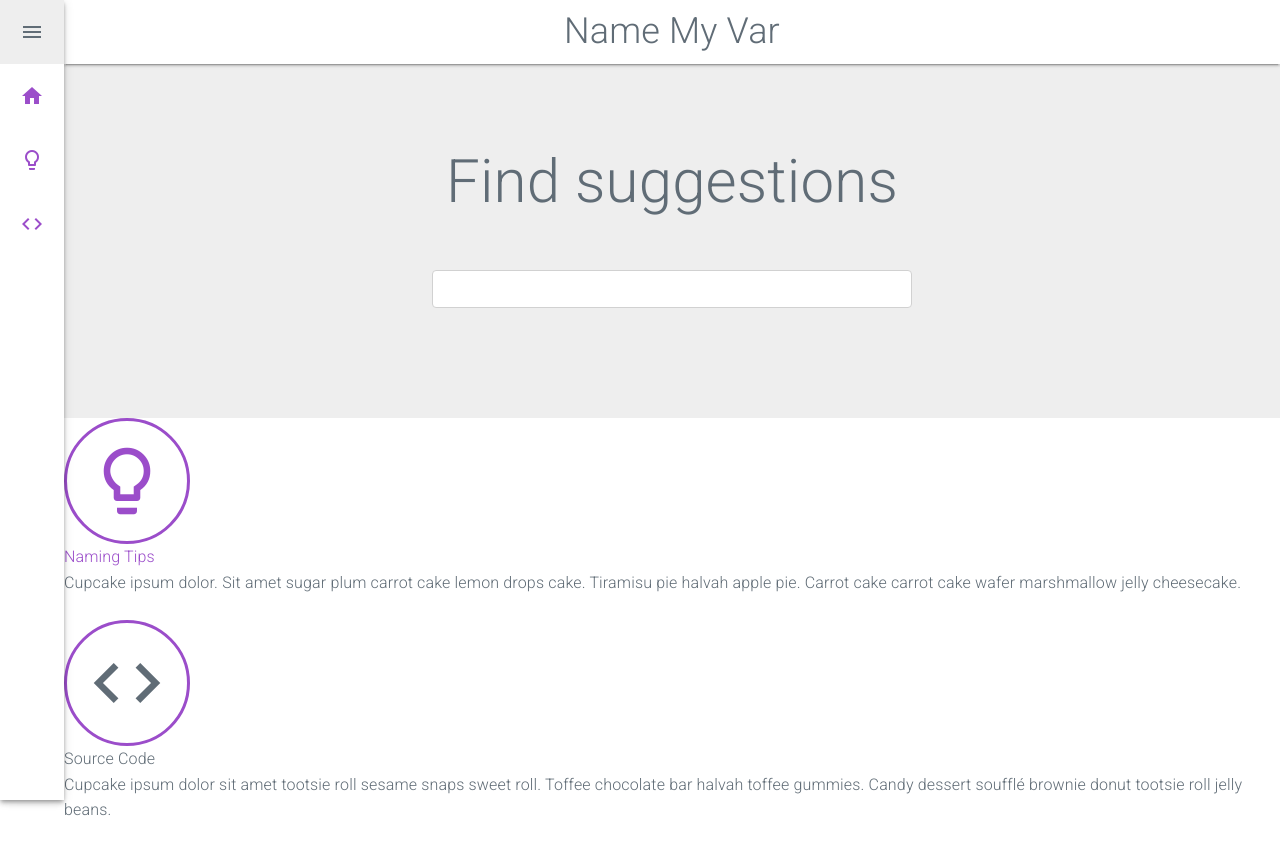
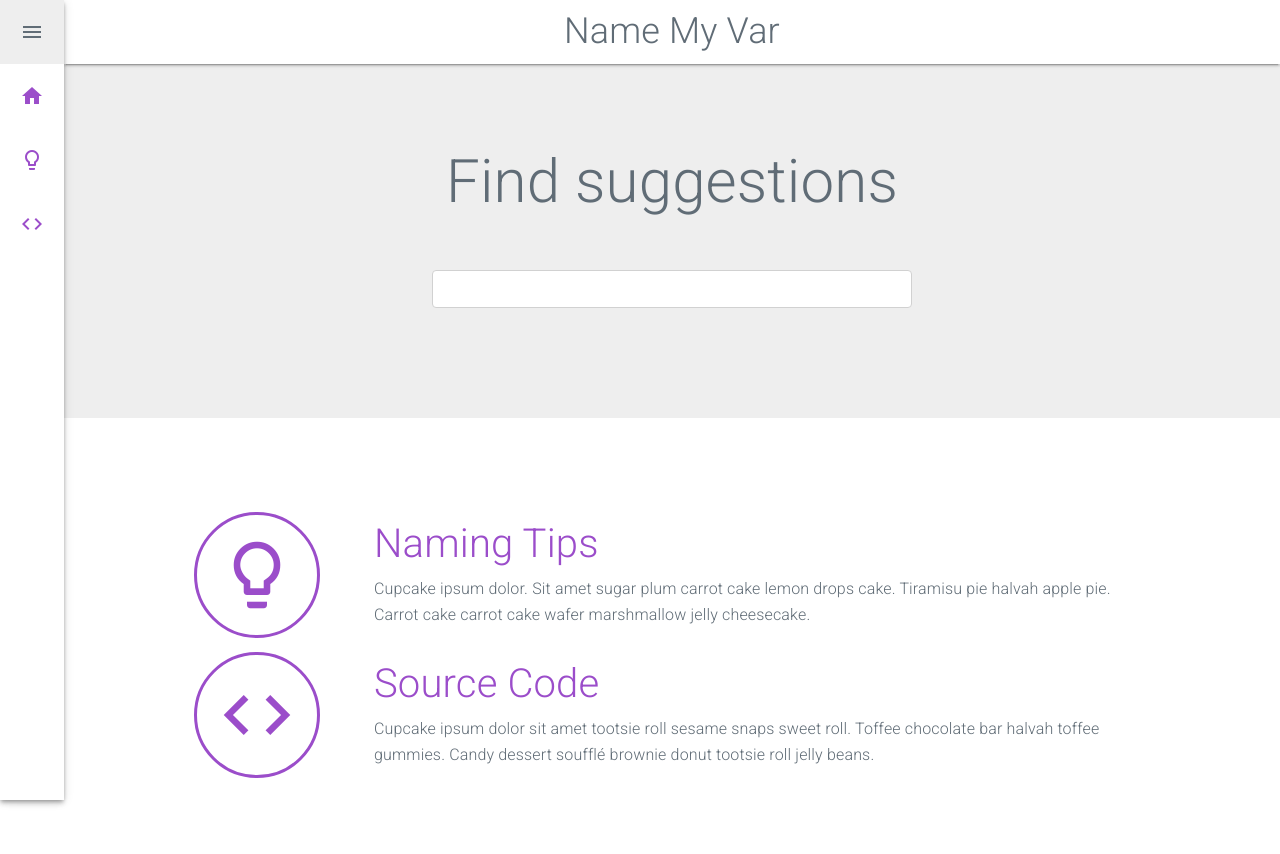
Before and after one commit to jamiesyme/name-my-var, a website: page web-client/index.mustache in a window 1280 px wide. Drawn offline with nearby package versions, Linux system fonts and the light colour scheme; files that its build step writes are made by us from their sources.

Commit message:
Add style to index main content

```diff
--- a/web-client/index.css
+++ b/web-client/index.css
@@ -23,11 +23,15 @@ input.banner-search {
 
 /* Content */
 .content-container {
-
+	padding: 7.0rem 5.0rem 11.0rem 5.0rem;
 }
 
 .content-block {
+	margin: 2.4rem 8.0rem;
+}
 
+.content-block .content-icon {
+	float: left;
 }
 
 .content-block i.material-icons {
@@ -37,8 +41,12 @@ input.banner-search {
 	border-radius: 8.0rem;
 }
 
+.content-block .content-right {
+	margin-left: 18.0rem;
+}
+
 .content-block .content-title {
-
+	font-size: 4.0rem;
 }
 
 .content-block p {
--- a/web-client/index.mustache
+++ b/web-client/index.mustache
@@ -28,16 +28,20 @@
 
 		<div class="content-container">
 			<div class="content-block">
-				<a><i class="material-icons">lightbulb_outline</i></a>
-				<a><div class="content-title">Naming Tips</div></a>
-				<p>Cupcake ipsum dolor. Sit amet sugar plum carrot cake lemon drops cake. Tiramisu pie halvah apple pie. Carrot cake carrot cake wafer marshmallow jelly cheesecake.
+				<a class="content-icon"><i class="material-icons">lightbulb_outline</i></a>
+				<div class="content-right">
+					<a class="content-title">Naming Tips</a>
+					<p>Cupcake ipsum dolor. Sit amet sugar plum carrot cake lemon drops cake. Tiramisu pie halvah apple pie. Carrot cake carrot cake wafer marshmallow jelly cheesecake.
 </p>
+				</div>
 			</div>
 			<div class="content-block">
-				<div class="content-icon"><i class="material-icons">code</i></div>
-				<div class="content-title">Source Code</div>
-				<p>Cupcake ipsum dolor sit amet tootsie roll sesame snaps sweet roll. Toffee chocolate bar halvah toffee gummies. Candy dessert soufflé brownie donut tootsie roll jelly beans.
+				<a class="content-icon"><i class="material-icons">code</i></a>
+				<div class="content-right">
+					<a class="content-title">Source Code</a>
+					<p>Cupcake ipsum dolor sit amet tootsie roll sesame snaps sweet roll. Toffee chocolate bar halvah toffee gummies. Candy dessert soufflé brownie donut tootsie roll jelly beans.
 </p>
+				</div>
 			</div>
 		</div>
 	</main>
```
